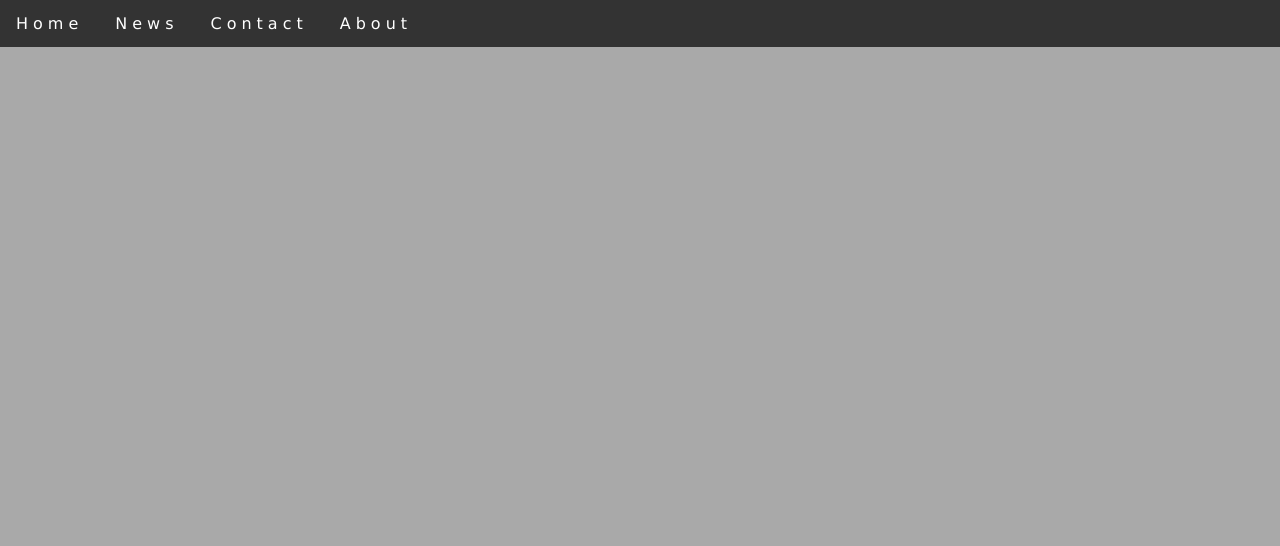
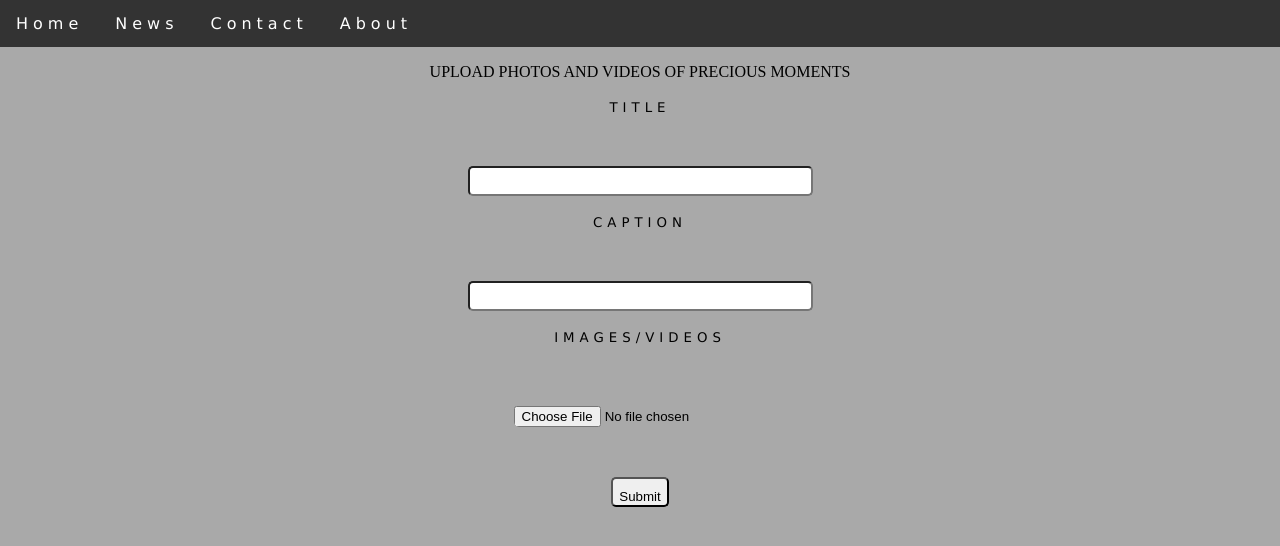
Before and after one commit to Muliro/phase-0-project, a plain HTML site: page home.html in a window 1280 px wide. Drawn offline with Linux system fonts and the light colour scheme.

Commit message:
file upload page

```diff
--- a/home.html
+++ b/home.html
@@ -15,5 +15,19 @@
                 <li><a href="#">About</a></li>
             </ul>
         </nav>
+        <p>
+            UPLOAD PHOTOS AND VIDEOS OF PRECIOUS MOMENTS
+        </p>
+        <form action = "?" id = "input" method = '' name = 'input'>
+            <div>
+                <p class = "bottom"><small class = "desc">TITLE</small></p>
+                <input type="text" class = "fileUpload" required size = "40">
+                <p class = "bottom"><small class ="desc">CAPTION</small></p>
+                <input type = "text" class = "fileUpload" required size = "40">
+                <p class = "bottom"><small class = "desc">IMAGES/VIDEOS</small></p>
+                <input type = "file" class = "fileUpload" required size = "40">
+                <input type = "submit" class = "fileUpload">
+            </div>
+        </form>
     </body>
 </html>
--- a/style.css
+++ b/style.css
@@ -82,3 +82,11 @@ li a {
 	font-family:verdana, Geneva, Tahoma, sans-serif;
 	letter-spacing:5px;
 }
+
+.fileUpload{
+    margin-top:50px;
+}
+
+.desc{
+    text-align:center;
+}
```
